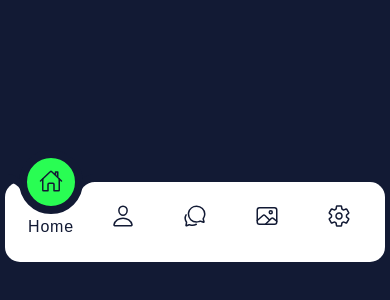
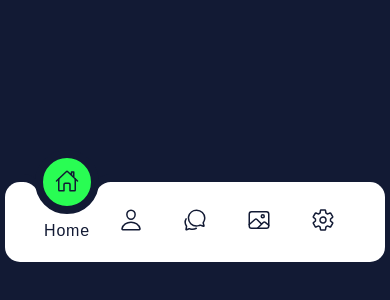
Before and after one commit to Roandol/Floating-menu, a plain HTML site: page index.html in a window 390 px wide. Shown: the part 200-500 px from the top of the page. Drawn offline with nearby package versions, Linux system fonts and the light colour scheme.

```diff
--- a/style.css
+++ b/style.css
@@ -1,6 +1,7 @@
 :root {
     --bg-neutro: #121a34;
     --translate-indicator: 5rem;
+    --translate-icon:-35px;
 }
 
 * {
@@ -72,7 +73,7 @@
 }
 
 .navigation ul li.active a .icon {
-    transform: translateY(-35px);
+    transform: translateY(var(--translate-icon));
 }
 
 .navigation ul li a .text {
@@ -149,16 +150,21 @@
 
 @media screen and (max-width: 450px) {
     :root {
-        --translate-indicator: 4.5rem;
+        --translate-indicator: 4rem;
+        --translate-icon: -39px;
     }
 
     .navigation ul {
         gap: 0.5rem;
     }
 
-    .navigation ul li, .indicator {
-        width: 4rem;
-        height: 4rem;
+    .navigation ul li {
+        width: 3.5rem;
+        height: 3.5rem;
+    }
+
+    .indicator {
+        left: 30px;
     }
 
 }
```
